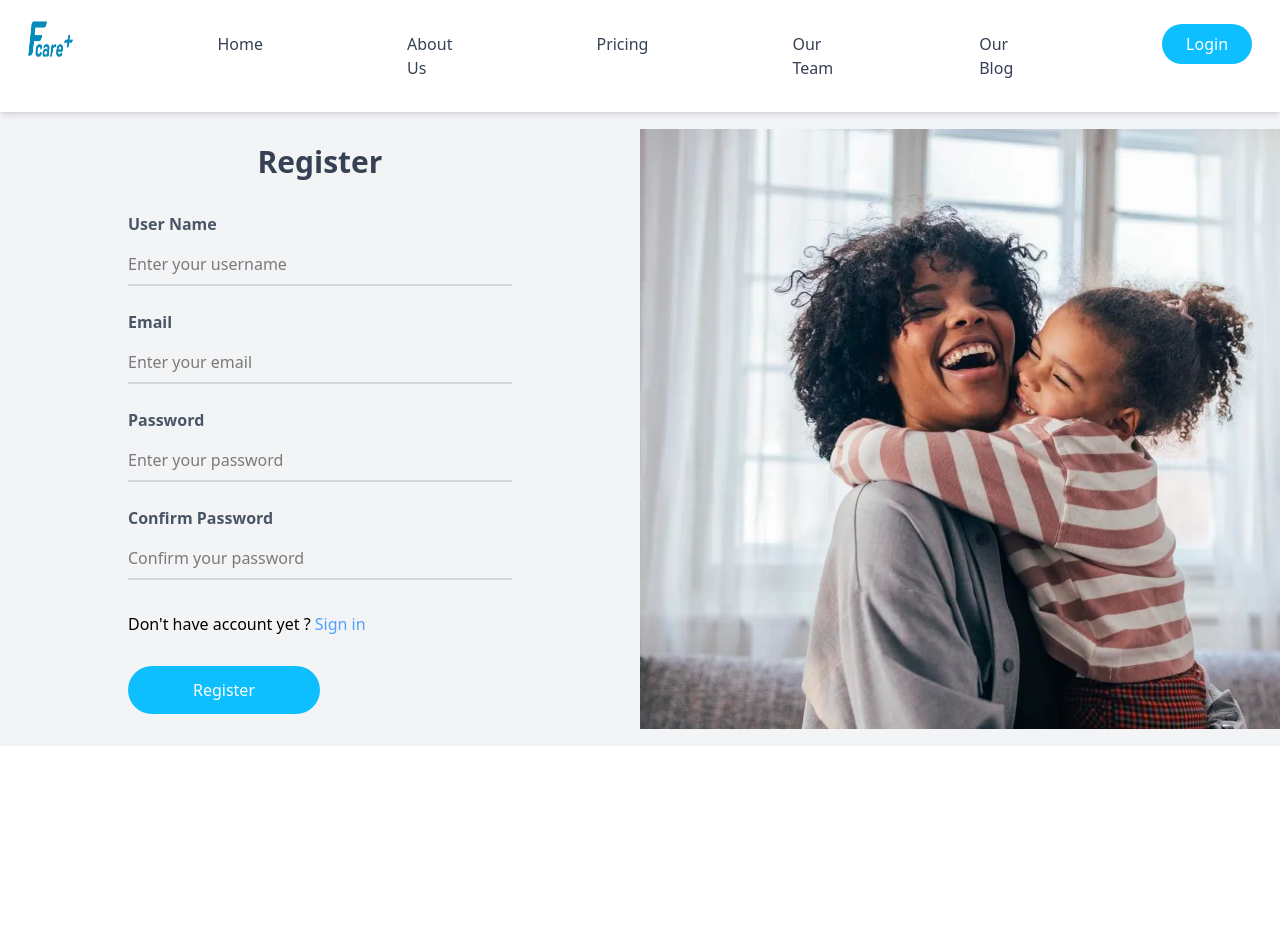
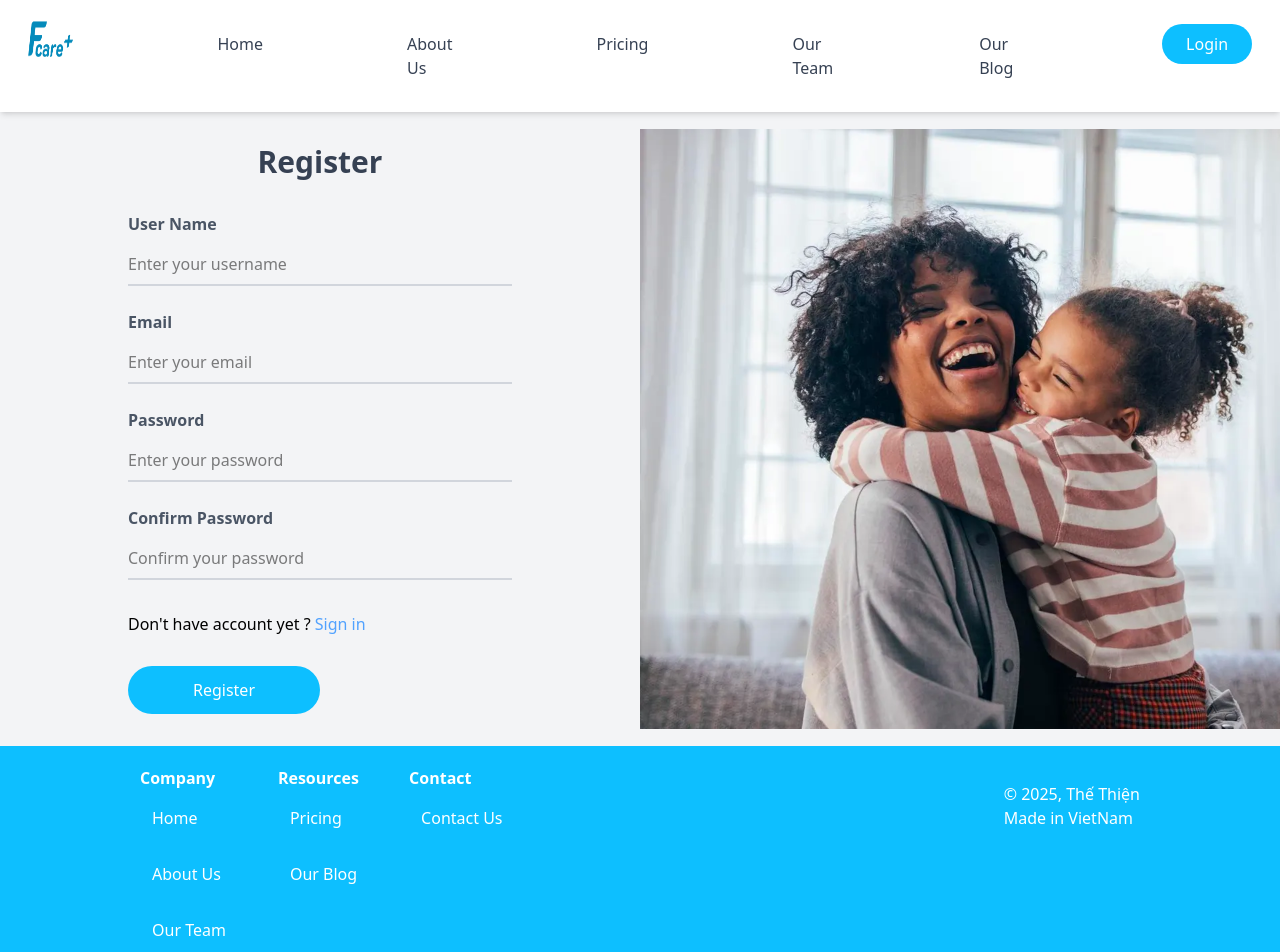
Before and after one commit to wusxo24/SWD392, a React (Vite) app: page /register in a window 1280 px wide. Shown: the top 952 px of the page. Before the commit the page ends 800 px from the top, so only its background shows below. Built offline with nearby package versions, Linux system fonts and the light colour scheme.

Commit message:
add footer

```diff
--- a/src/App.jsx
+++ b/src/App.jsx
@@ -8,6 +8,7 @@ import { AboutUs } from './hero/aboutUs';
 import { Pricing } from './hero/pricing';
 import ScrollToTop from './components/ScrollToTop';
 import { OurBest } from './hero/ourBest';
+import { Footer } from './components/footer';
 
 function App() {
   return (
@@ -21,6 +22,7 @@ function App() {
           <Route path="/login" element={<Login />} />
           <Route path="/register" element={<Register />} />
         </Routes>
+        <Footer/>
       </BrowserRouter>
     </div>
   );
--- /dev/null
+++ b/src/components/footer.jsx
@@ -0,0 +1,43 @@
+import React from 'react'
+import NavLinkWithScroll from './NavLinkWithScroll'
+
+export const Footer = () => {
+  return (
+    <div className='bg-[#0DBFFF] p-5'>
+     <div className="flex justify-between">
+       <div className='flex gap-10'>
+        <div>
+            <ul className='text-white pl-30'>
+                <li className='font-bold'>Company</li>
+                <NavLinkWithScroll to="hero" label="Home"/>
+                <NavLinkWithScroll to="about" label="About Us" />
+                <NavLinkWithScroll to="team" label="Our Team" />
+            </ul>
+        </div>
+        <div>
+            <ul className='text-white'>
+                <li className='font-bold'>Resources</li>
+                <NavLinkWithScroll to="pricing" label="Pricing" />
+                <NavLinkWithScroll to="blog" label="Our Blog" />
+            </ul>
+        </div>
+        <div>
+            <ul className='text-white'>
+                <li className='font-bold'>Contact</li>
+                <li className='px-3 py-4'>Contact Us</li>
+            </ul>
+        </div>
+        </div>
+        <div>
+            <ul className='text-white py-4 pr-30'>
+                <li>© 2025, Thế Thiện</li>
+                <li>Made in VietNam</li>
+            </ul>
+        </div>
+     </div>
+     <div className='text-white flex justify-center items-center'>
+        <p>We've currently tracking <span className='text-black font-bold'>100.000.000</span> children around the world with a total of <span className='text-black font-bold'>80.000.000</span> parents entrusted us</p>
+     </div>
+    </div>
+  )
+}
```
